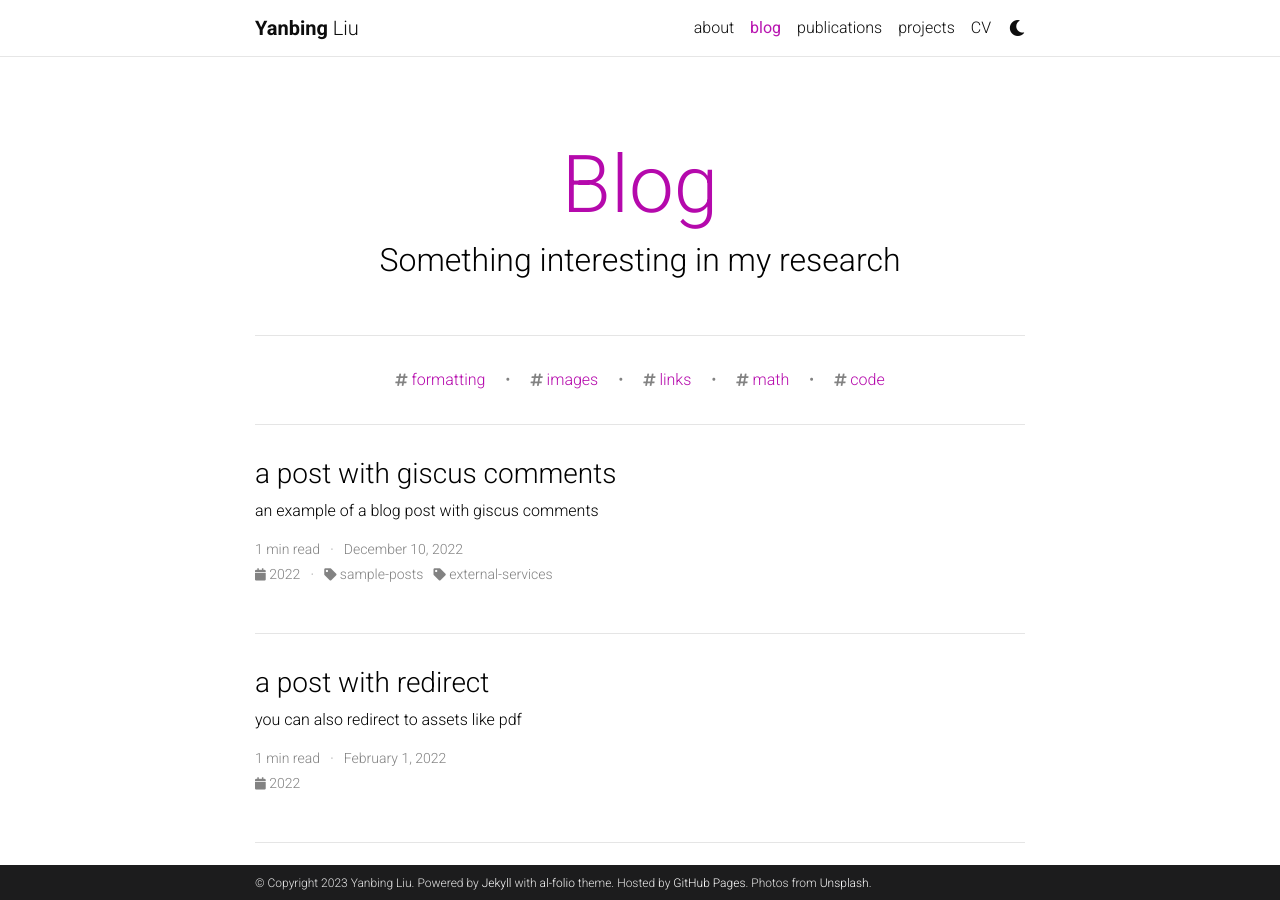
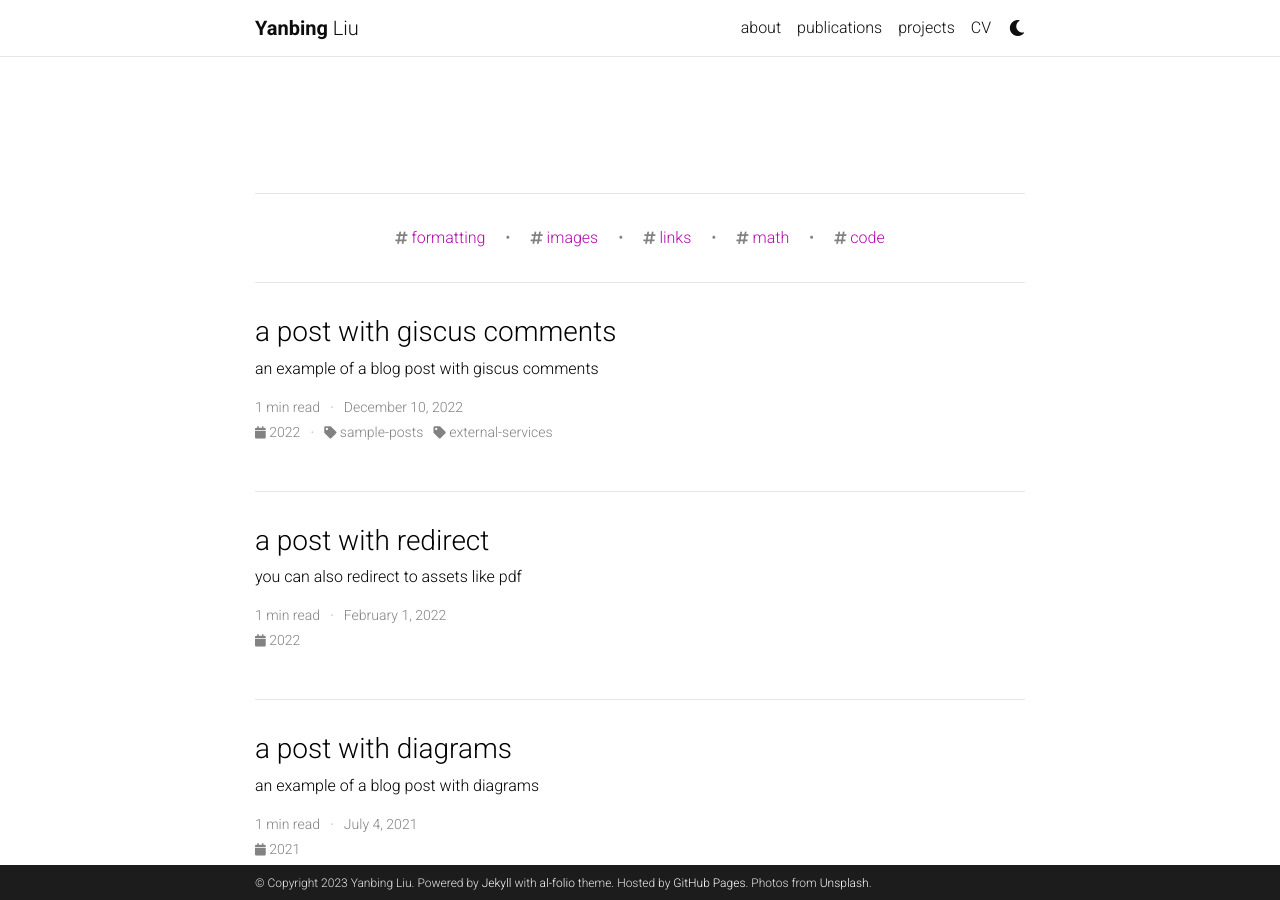
Before and after one commit to YanbingLiu1997/YanbingLiu1997.github.io, a Jekyll site: the page built from blog/index.html, in a window 1280 px wide and 900 px high. Built offline with Jekyll 4.4.1, drawn with Linux system fonts in a browser that asks for light colours; the list of posts is cut into pages by our own code; comment, search, counter and statistics services are not loaded; a style sheet for code colours, icons or effects is not loaded.

Commit message:
remove blog

```diff
--- a/_config.yml
+++ b/_config.yml
@@ -120,9 +120,9 @@
 # Blog
 # -----------------------------------------------------------------------------
 
-blog_name: Blog # blog_name will be displayed in your blog page
-blog_nav_title: blog # your blog must have a title for it to be displayed in the nav bar
-blog_description: Something interesting in my research
+blog_name:  # blog_name will be displayed in your blog page
+blog_nav_title:  # your blog must have a title for it to be displayed in the nav bar
+blog_description:
 permalink: /blog/:year/:title/
 
 # Pagination
```
